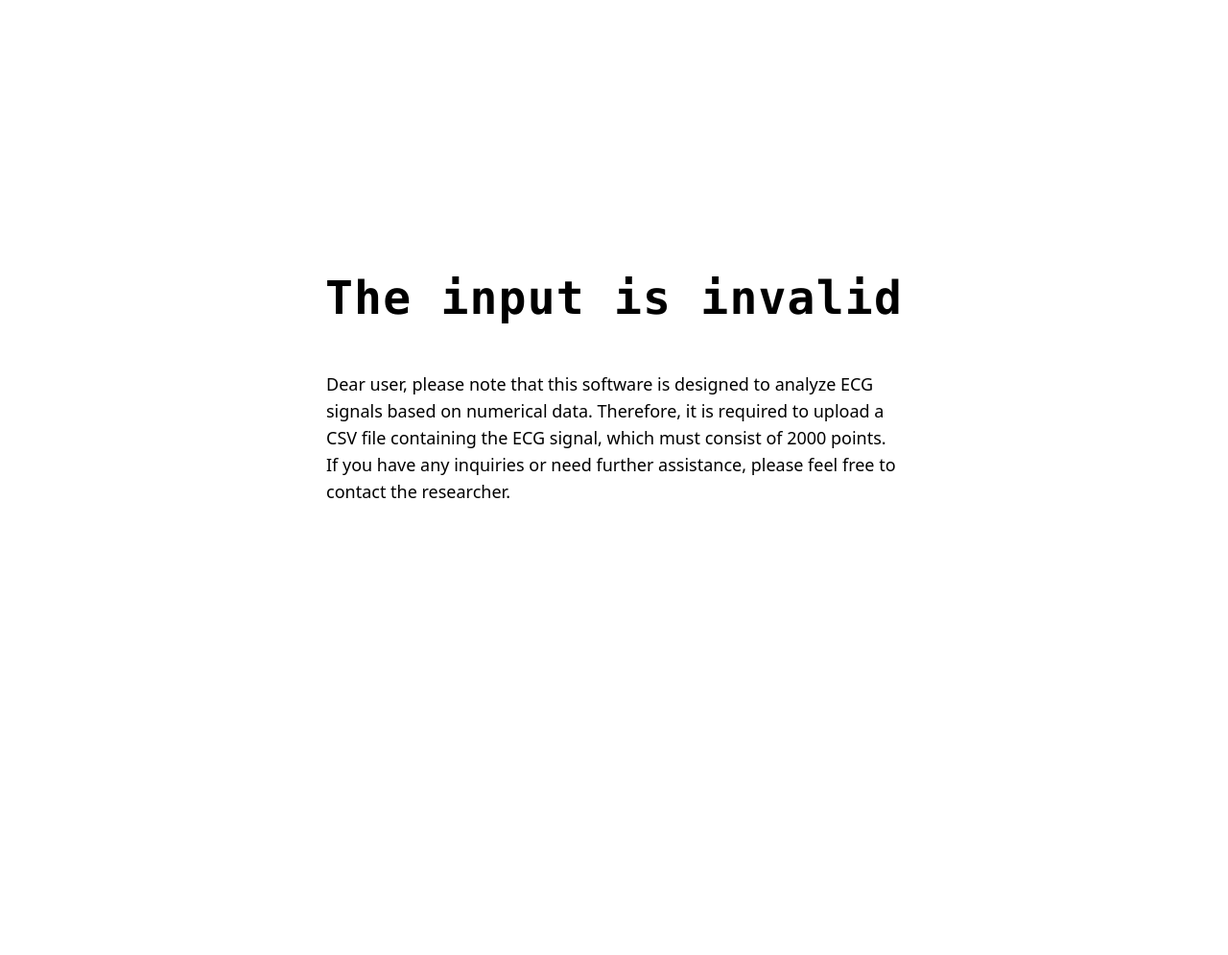
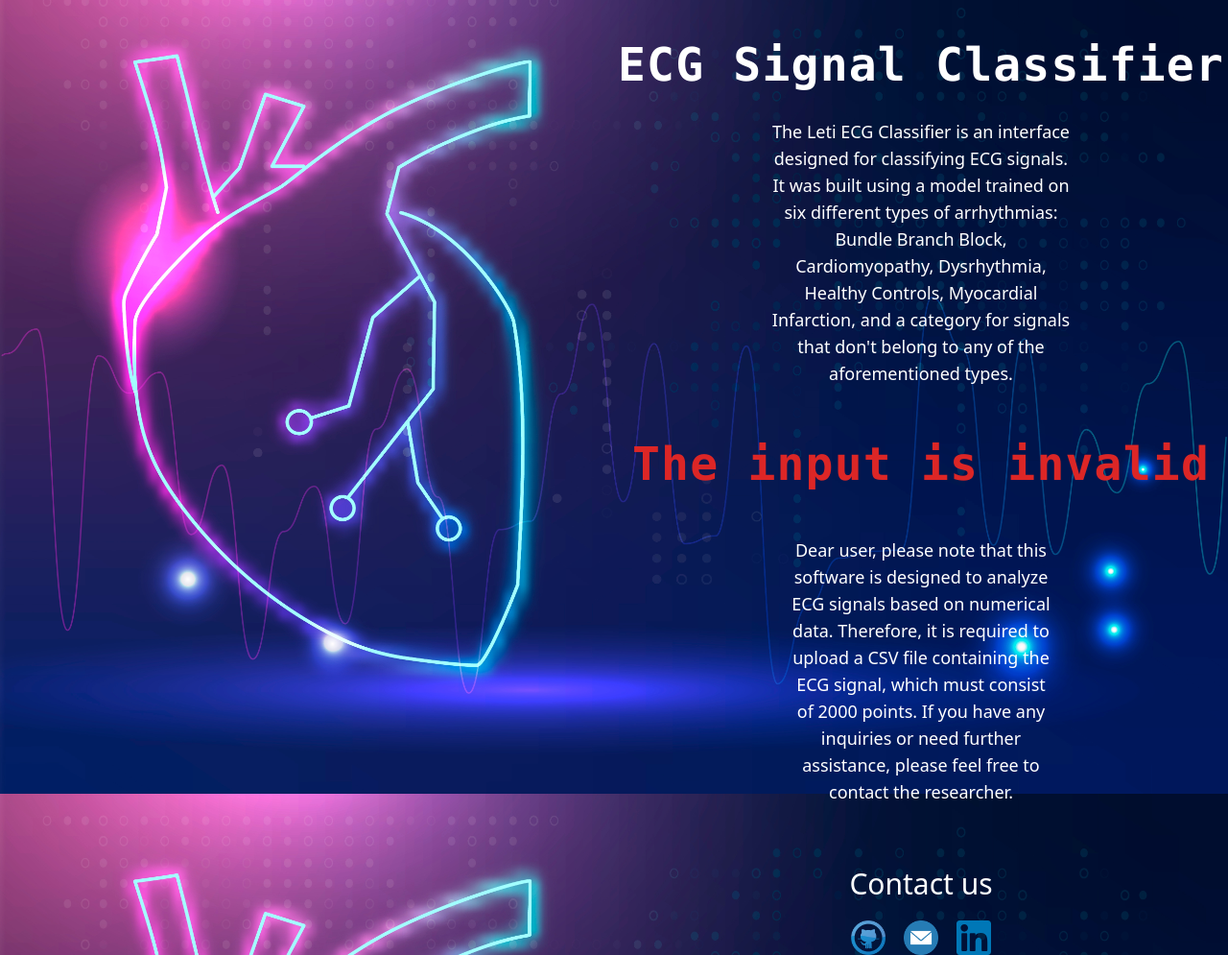
Before and after one commit to Salar-Sali/letiecgclassifier, a Flask app: template templates/unValidData.html in a window 1280 px wide. Shown: the whole page at 96% size. Before the commit the page ends 519 px from the top, so only its background shows below. Run offline with Flask 2, Linux system fonts and the light colour scheme; the template is opened without the code that fills it, so the values that code supplies are empty.

Commit message:
unvalid page changed

```diff
--- a/templates/unValidData.html
+++ b/templates/unValidData.html
@@ -6,12 +6,69 @@
   <link rel="stylesheet" href="https://cdn.jsdelivr.net/npm/tailwindcss@2.2.17/dist/tailwind.min.css">
 </head>
 
-<body class="h-screen flex flex-col justify-center items-center  ">
-  <h1 class="text-5xl py-8 tracking-wide font-mono font-semibold"> The input is invalid</h1>
-  <div class="text-lg p-5 w-1/2 flex justify-center items-center gap-x-2">
-    Dear user, please note that this software is designed to analyze ECG signals based on numerical data. Therefore, it
-    is required to upload a CSV file containing the ECG signal, which must consist of 2000 points. If you have any
-    inquiries or need further assistance, please feel free to contact the researcher.
+<body class="h-screen  bg-cover bg-center text-white" style="background-image: url(../static/bg1.jpg)">
+
+  <div class="flex justify-around">
+    <!-- body everything-->
+    <div class="w-1/4 hidden lg:block"></div>
+    <div class="w-1/4 hidden lg:block "></div>
+    <div class="flex flex-col justify-center items-center h-screen w-3/4 lg:w-2/4  text-lg  gap-y-6">
+      <!-- leti logo start -->
+      <div class="w-2/4 rounded-lg">
+        <img src="../static/letiSVG2.svg" class="rounded-lg" alt="letiLogo">
+      </div>
+      <!-- leti logo end -->
+      <!-- titles -->
+      <div class="">
+        <h1 class=" inline-block w-full text-5xl py-8 tracking-wide font-mono font-semibold text-center 	">
+          ECG
+          Signal
+          Classifier
+        </h1>
+        <div class="w-full text-center">
+          <span class="inline-block w-1/2 ">
+            The Leti ECG Classifier is an interface designed for classifying ECG signals. It was built
+            using a model
+            trained on six different types of arrhythmias: Bundle Branch Block, Cardiomyopathy, Dysrhythmia, Healthy
+            Controls, Myocardial Infarction, and a category for signals that don't belong to any of the aforementioned
+            types.
+          </span>
+        </div>
+      </div>
+      <!-- Form start -->
+      <div class=" w-full  flex flex-col justify-center items-center">
+        <h1 class="text-5xl py-8 tracking-wide font-mono font-semibold text-red-600"> The input is invalid</h1>
+        <div class="text-lg p-5 w-1/2 flex justify-center items-center gap-x-2 text-center">
+          Dear user, please note that this software is designed to analyze ECG signals based on numerical data.
+          Therefore, it
+          is required to upload a CSV file containing the ECG signal, which must consist of 2000 points. If you have any
+          inquiries or need further assistance, please feel free to contact the researcher.
+        </div>
+      </div>
+      <!-- Form end -->
+
+      <!-- footer -->
+      <div class="footer">
+        <h2 class="text-3xl my-5">Contact us</h2>
+        <div class="flex gap-x-4 justify-around">
+          <!-- github -->
+          <a href="https://github.com/Salar-Sali" target="_blank">
+            <img src="../static/gh.png" alt="github" class="w-9 h-9" />
+          </a>
+          <!-- email -->
+          <a href="salar.sali97@gmail.com" target="_blank">
+            <img src="../static/email.png" alt="github" class="w-9 h-9" />
+          </a>
+          <!-- linkedIn -->
+          <a href="https://www.linkedin.com/in/salarsali197/" target="_blank">
+            <img src="../static/linked.svg" alt="linkedIn" class="w-9 h-9" />
+          </a>
+        </div>
+      </div>
+      <!-- footer end -->
+    </div>
+    <!-- body everything end-->
+
   </div>
 </body>
 
```
